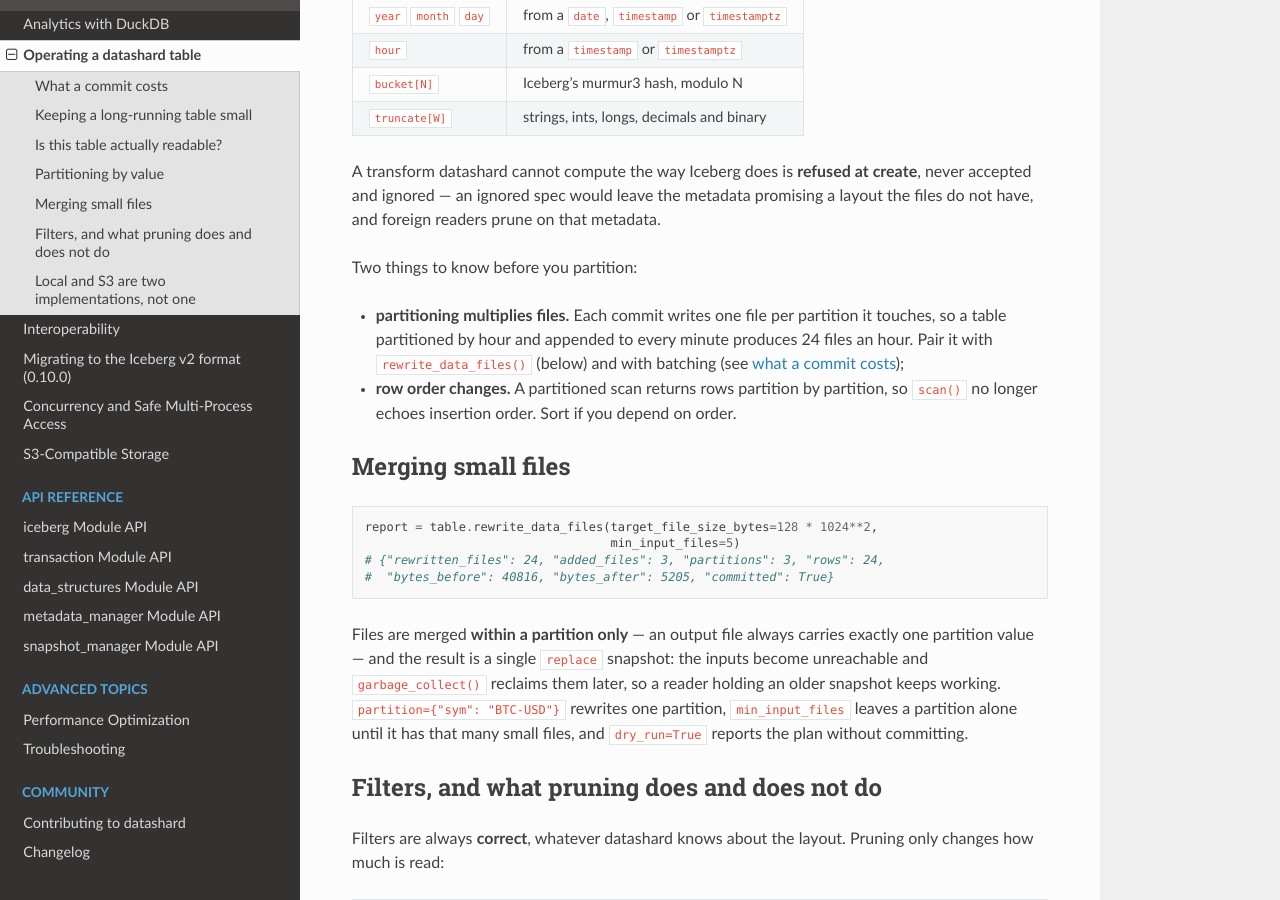
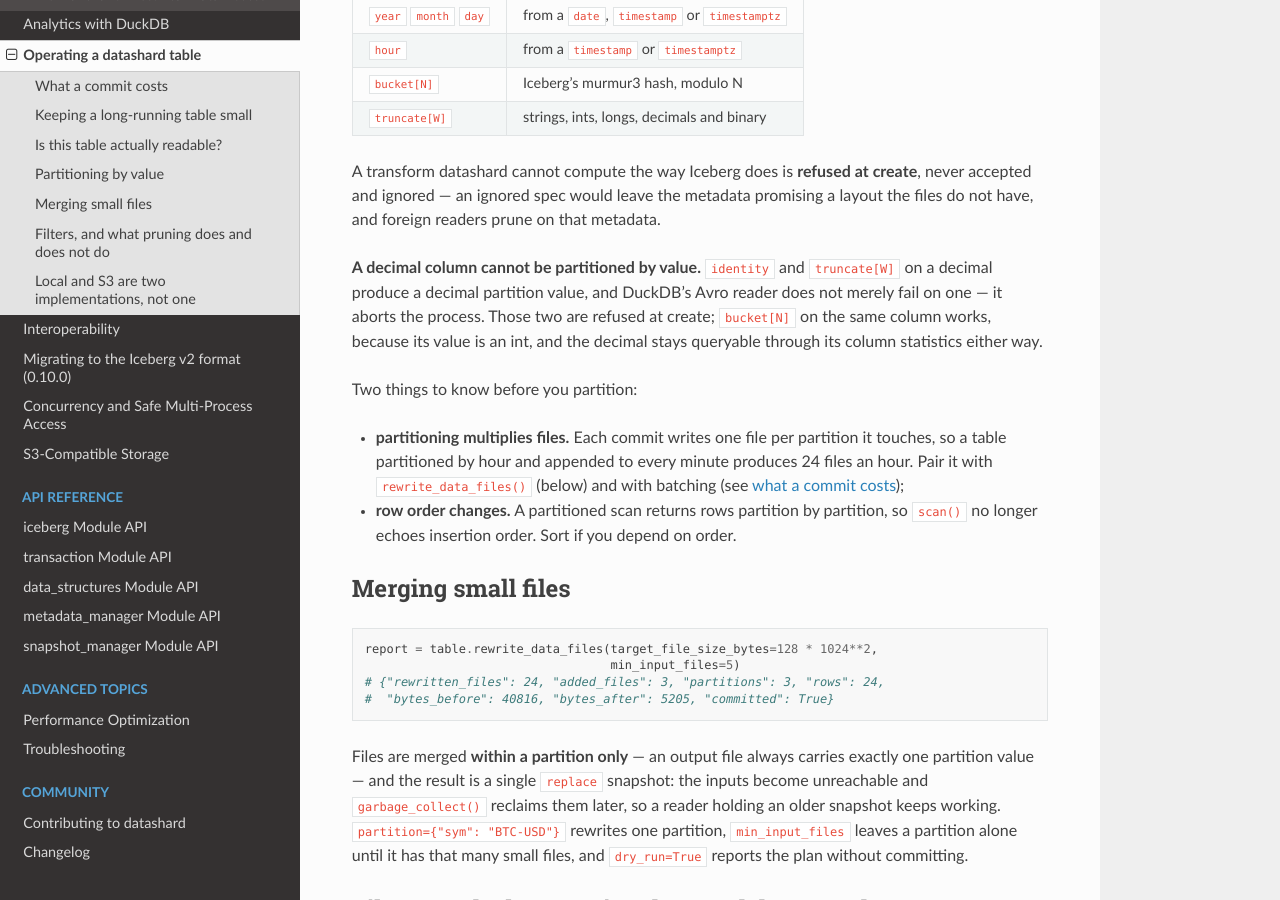
Before and after one commit to rodmena-limited/DataShard, a Sphinx documentation site: the page built from docs/operating.rst, in a window 1280 px wide and 900 px high, scrolled down 3333 px. Built offline with Sphinx 7.4.7 and the Read the Docs theme 3.1.0, drawn with Linux system fonts in a browser that asks for light colours.

Commit message:
Release 0.11.0: partitioning by value, pruning and data-file compaction (fix #98)
A partition spec is now APPLIED, not just accepted: rows are grouped by their
partition tuple, each commit writes one data file per partition under
data/<name>=<value>/, and the values go into the Iceberg partition struct - so
DuckDB, pyiceberg, Spark and Trino prune on exactly the values datashard does.
Transforms: identity, year, month, day, hour, bucket[N], truncate[W]. One
datashard cannot compute the way Iceberg does is refused at create rather than
accepted and ignored.

Filters prune whole partitions before a file is opened, and return exactly what
the same filter returns from an unpartitioned table. rewrite_data_files() merges
small files within a partition only and commits one replace snapshot - necessary
company for partitioning, which writes one file per partition per commit.

Every transform is compared against pyiceberg's OWN implementation (289 value
comparisons), which caught decimal truncate using the column's declared scale
where Iceberg uses the value's own. The acceptance probe compares full rows
against DuckDB and pyiceberg for 8 layouts before and after compaction, with a
negative control that falsifies every partition value and requires both readers
to go wrong.

The pre-release review found six more, two of which crash a reader's process:
DuckDB SIGABRTs on a decimal partition value and on local-timestamp-micros (both
now refused or avoided); pruning silently did nothing for day and timestamp
partitions because Avro decodes those values to a different type than the
transform computes; and a compaction group key could collide across types.

Verified on a real OVH S3 bucket, with DuckDB reading the partitioned table over
httpfs. 362 tests, 38/38 probes.

Co-Authored-By: Claude Opus 5 (1M context) <noreply@anthropic.com>

```diff
--- a/docs/operating.rst
+++ b/docs/operating.rst
@@ -172,6 +172,12 @@ A transform datashard cannot compute the way Iceberg does is **refused at create
 never accepted and ignored — an ignored spec would leave the metadata promising a layout
 the files do not have, and foreign readers prune on that metadata.
 
+**A decimal column cannot be partitioned by value.** ``identity`` and ``truncate[W]`` on a
+decimal produce a decimal partition value, and DuckDB's Avro reader does not merely fail on
+one — it aborts the process. Those two are refused at create; ``bucket[N]`` on the same
+column works, because its value is an int, and the decimal stays queryable through its
+column statistics either way.
+
 Two things to know before you partition:
 
 * **partitioning multiplies files.** Each commit writes one file per partition it
```
Also changed, not shown: CHANGELOG.md (+24 -0 lines).
